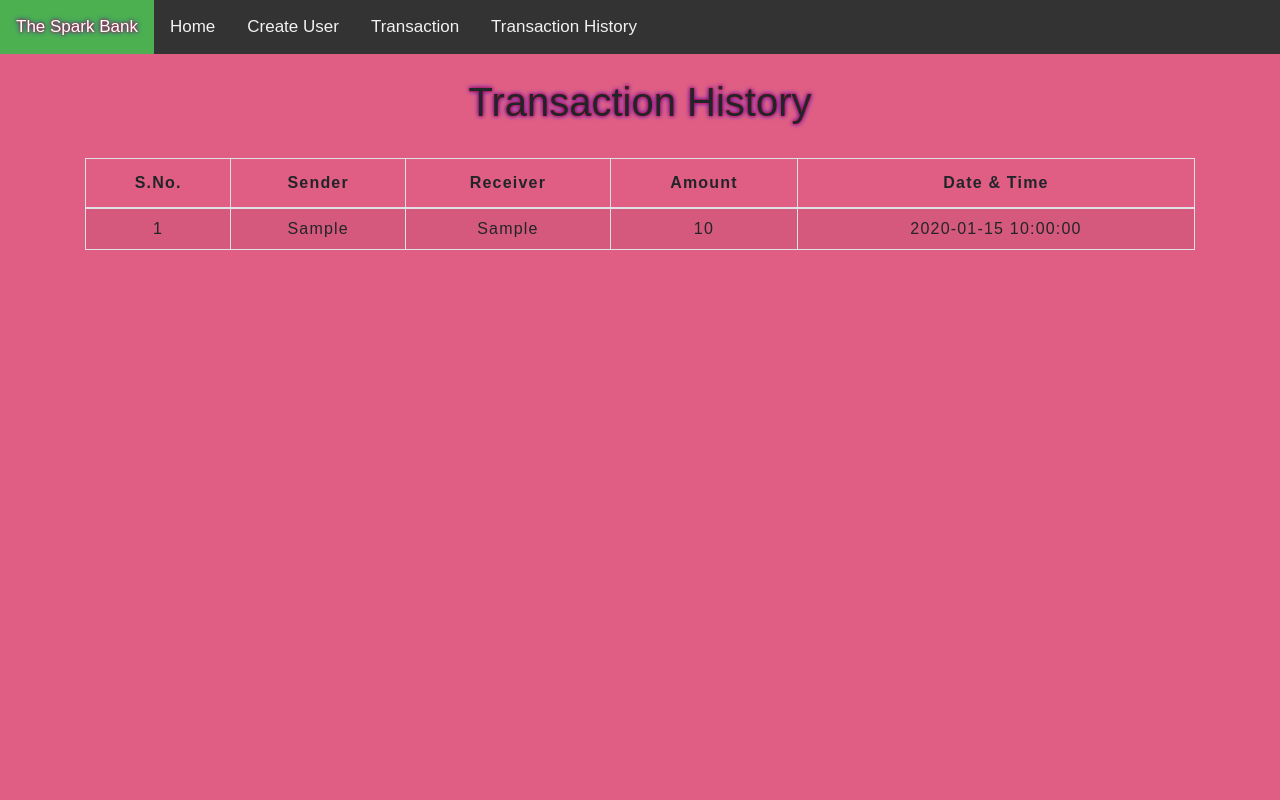
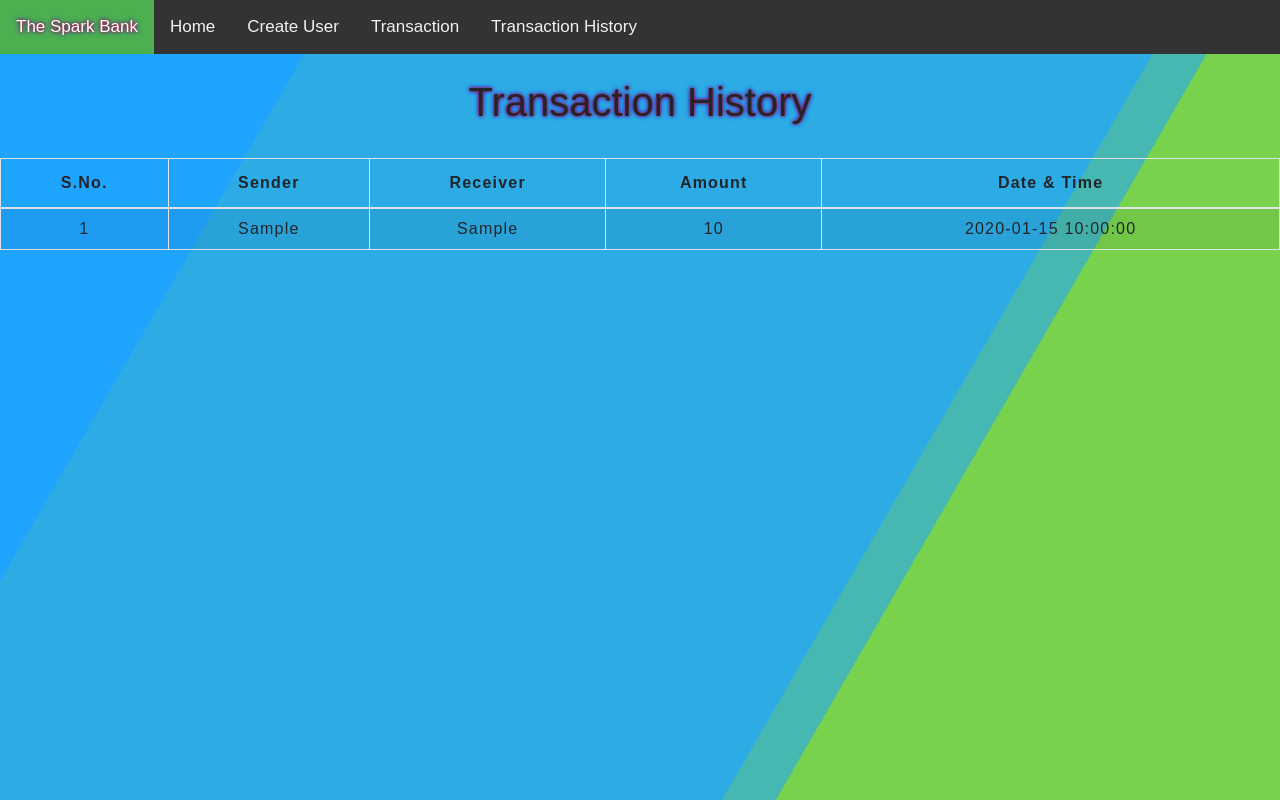
Before and after one commit to shivammaniharsahu/basic_banking_system, a PHP site: page /transactionhistory.php in a window 1280 px wide. Run offline with PHP 8.4, Linux system fonts and the light colour scheme; tables that the repository leaves empty hold one stand-in row (values such as "Sample post"); some libraries are stand-ins or nearby versions.

Commit message:
Add files via upload

```diff
--- a/transactionhistory.php
+++ b/transactionhistory.php
@@ -7,17 +7,18 @@
     <link rel="stylesheet" href="https://stackpath.bootstrapcdn.com/bootstrap/4.5.2/css/bootstrap.min.css" integrity="sha384-JcKb8q3iqJ61gNV9KGb8thSsNjpSL0n8PARn9HuZOnIxN0hoP+VmmDGMN5t9UJ0Z" crossorigin="anonymous">
     <link rel="stylesheet" type="text/css" href="css/table.css">
     <link rel="stylesheet" href="https://cdnjs.cloudflare.com/ajax/libs/font-awesome/4.7.0/css/font-awesome.min.css">
-
+    <link rel="stylesheet" href="css/bg.css";>
     <link rel="stylesheet" type="text/css" href="css/navbar.css">
-    <style>
-
-    </style>
+    <link rel="stylesheet" type="text/css" href="css/bg.css">
 </head>
 <!-- style="background-color: #e05e83" -->
-<body style="background-color: #e05e83" >
+<body >
 
 <!-- navbar -->
 
+<div class="bg"></div>
+<div class="bg bg2"></div>
+<div class="bg bg3"></div>
 
 <div class="topnav" id="myTopnav">
   <a href="index.php" style="text-shadow: 0 0 3px #FF0000, 0 0 5px #0000FF;"  class="active">The Spark Bank</a>
@@ -31,7 +32,8 @@
 </div>
 
 <!-- end of navbar -->
-<div class="container">
+<div class="wrapper" >
+    <div class="bg-bubbles">
           <h2 class="text-center pt-4" style="text-shadow: 0 0 3px #FF0000, 0 0 5px #0000FF;">Transaction History</h2>
           <br>
       <div class="table-responsive-sm">
@@ -70,6 +72,7 @@
         </table>
         </div>
     </div>
+</div>
 <script>
         function myFunction() {
           var x = document.getElementById("myTopnav");
@@ -91,6 +94,9 @@
         }
       </script>
       <!-- script tags -->
+
+      <script src="https://cdnjs.cloudflare.com/ajax/libs/jquery/2.1.3/jquery.min.js"></script>
+      <script type="text/javascript" src="./js/bg.js"></script>
       <script src="https://cdn.jsdelivr.net/npm/bootstrap@5.0.0-beta3/dist/js/bootstrap.bundle.min.js" integrity="sha384-JEW9xMcG8R+pH31jmWH6WWP0WintQrMb4s7ZOdauHnUtxwoG2vI5DkLtS3qm9Ekf" crossorigin="anonymous"></script>
       <script src="https://cdn.jsdelivr.net/npm/@popperjs/core@2.9.1/dist/umd/popper.min.js" integrity="sha384-SR1sx49pcuLnqZUnnPwx6FCym0wLsk5JZuNx2bPPENzswTNFaQU1RDvt3wT4gWFG" crossorigin="anonymous"></script>
       <script src="https://cdn.jsdelivr.net/npm/bootstrap@5.0.0-beta3/dist/js/bootstrap.min.js" integrity="sha384-j0CNLUeiqtyaRmlzUHCPZ+Gy5fQu0dQ6eZ/xAww941Ai1SxSY+0EQqNXNE6DZiVc" crossorigin="anonymous"></script>
```
Also changed, not shown: selecteduserdetail.php (+5 -11 lines), transfermoney.php (+5 -2 lines), config.php (line endings or trailing spaces). Lines whose indentation alone changed are shown as unchanged.
